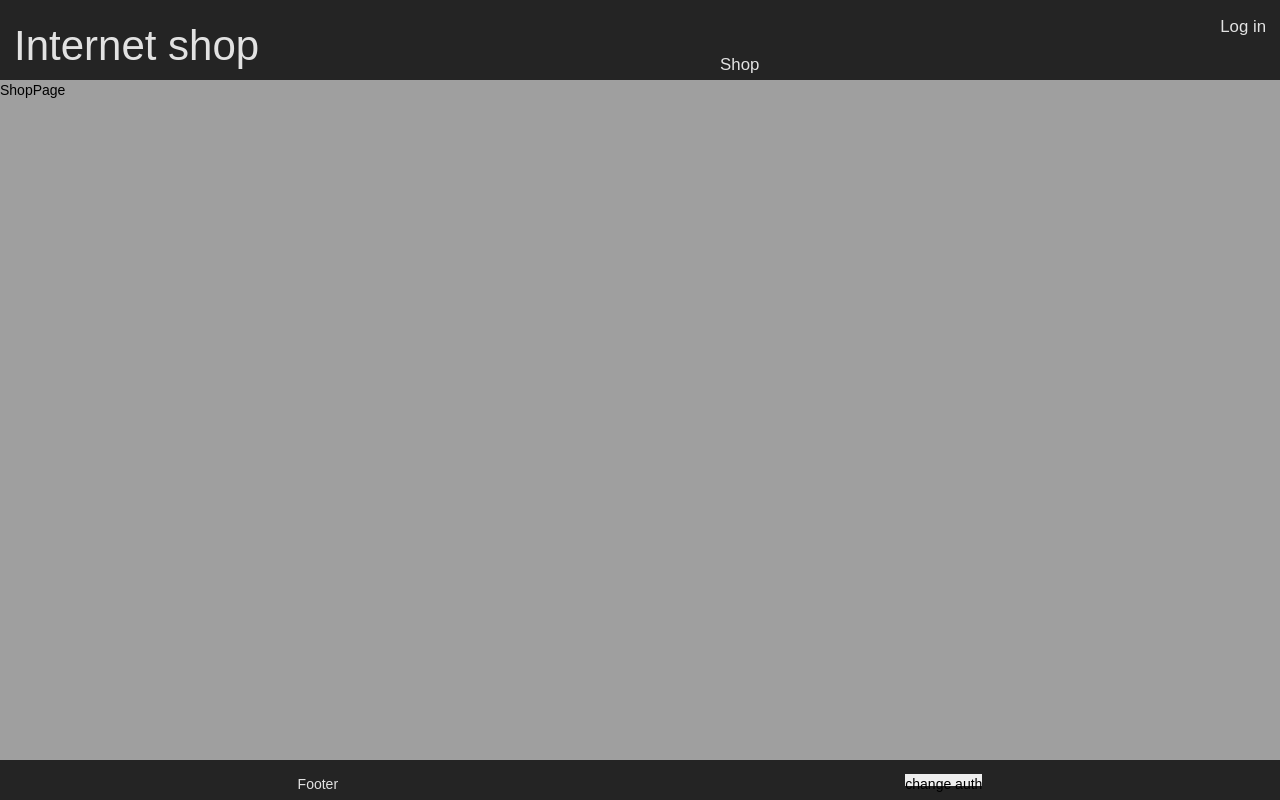
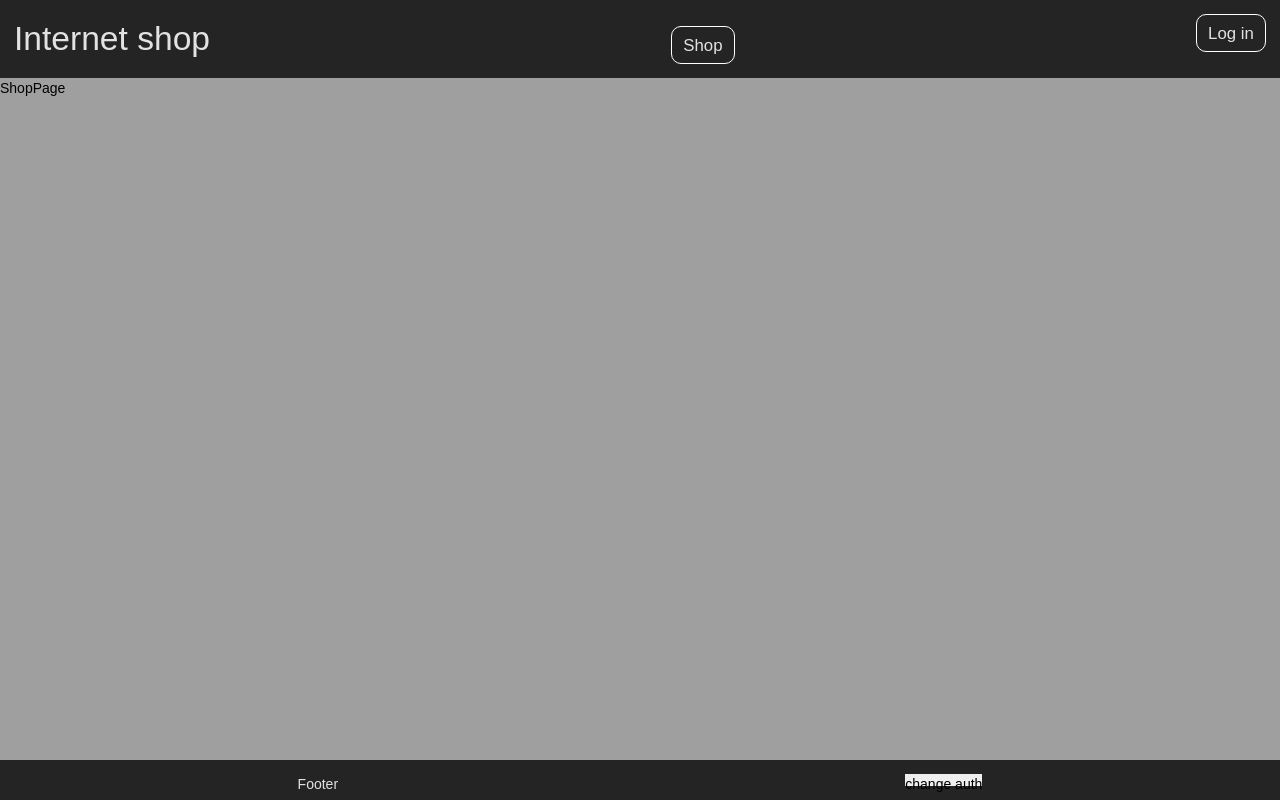
Before and after one commit to udborets/online-shop, a React (Vite) app in the folder client/: page / in a window 1280 px wide. Built offline with nearby package versions, Linux system fonts and the light colour scheme.

Commit message:
change some styles

```diff
--- a/client/src/styles/NavBar.scss
+++ b/client/src/styles/NavBar.scss
@@ -15,20 +15,22 @@
 }
 
 .nav-bar__title {
-  font-size: 3rem;
+  font-size: 2.4rem;
   text-decoration: none;
 }
 
 .nav-bar__links {
   display: flex;
   align-items:end;
+  justify-content: space-evenly;
+  width: 100%;
 }
 
 .nav-bar__link {
   list-style-type: none;
   font-size: 1.2rem;
   height: fit-content;
-  &:not(:last-child) {
-    margin: 0 0.5rem 0 0;
-  }
+  border: 1px solid white;
+  border-radius: 10px;
+  padding: 0.4rem 0.8rem;
 }
```
